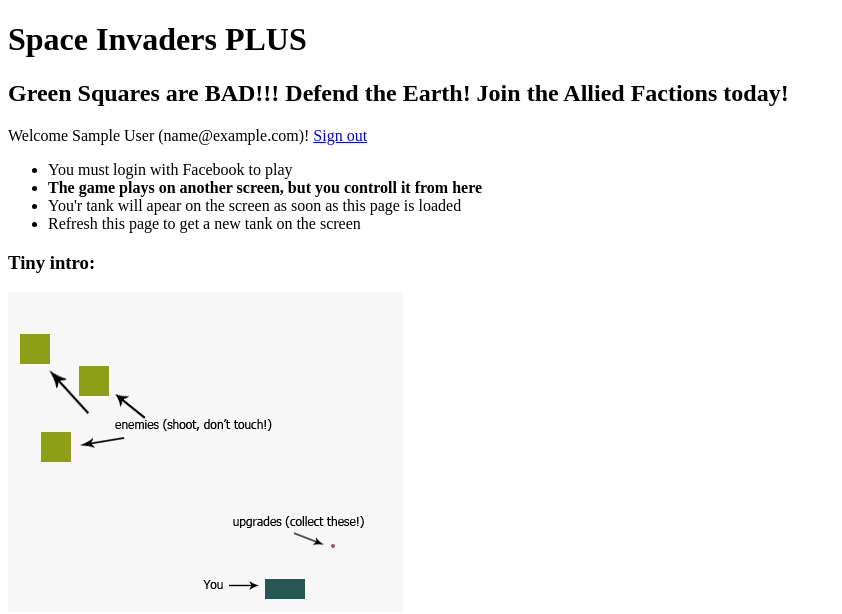
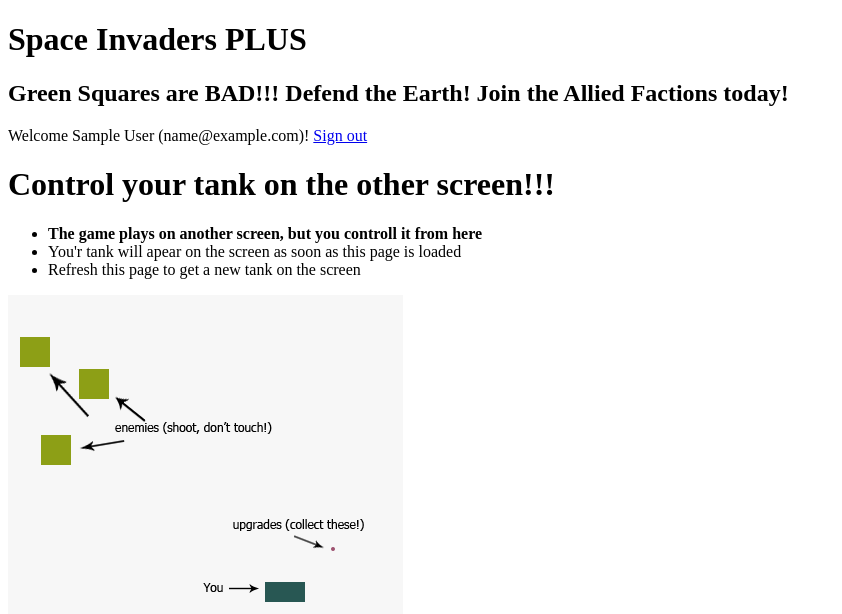
Before and after one commit to jasperkennis/RemoteControll, a Rails app: template app/views/interfaces/show.html.erb in a window 1280 px wide. Shown: the top 614 px of the page, without its empty margins (0-842 px from the left). Run offline with Rails 7, Linux system fonts and the light colour scheme; the template is opened without the code that fills it, so the values that code supplies are empty; the visitor is signed in with stand-in values (Sample User, id 1); parts of the project's set-up code (start-up, migrations or seed data) failed here and were passed over; some libraries are stand-ins or nearby versions.

Commit message:
Added some more explanaition

```diff
--- a/app/views/interfaces/show.html.erb
+++ b/app/views/interfaces/show.html.erb
@@ -19,14 +19,14 @@
 
 	<p>Welcome <%= current_user.name %> (<%= current_user.email %>)! <%= link_to "Sign out", destroy_user_session_path, :method => :delete %></p>
 
+	<h1>Control your tank on the other screen!!!</h1>
+
 	<ul>
-		<li>You must login with Facebook to play</li>
 		<li><b>The game plays on another screen, but you controll it from here</b></li>
 		<li>You'r tank will apear on the screen as soon as this page is loaded</li>
 		<li>Refresh this page to get a new tank on the screen</li>
 	</ul>
 
-	<h3>Tiny intro:</h3>
 	<img src="/images/explanation.png">
 
 	<h3>What's Space Invaders PLUS?</h3>
@@ -43,6 +43,9 @@
 	<p>Use only one Big Screen at a time. If there are multiple Big Screens, members of the Allied Factions will show up on all Big Screens, causing major confusion!</p>
 
 <% else %>
+
+	<p>Please use <b>Google Chrome</b> for the best result!</p>
+
 	<p><%= link_to "Login with Facebook to play!", user_omniauth_authorize_path(:facebook) %></p>
 
 	<ul>
@@ -52,7 +55,6 @@
 		<li>Refresh this page to get a new tank on the screen</li>
 	</ul>
 
-	<h3>Tiny intro:</h3>
 	<img src="/images/explanation.png">
 
 	<h3>What's Space Invaders PLUS?</h3>
--- a/public/stylesheets/all.css
+++ b/public/stylesheets/all.css
@@ -12,6 +12,8 @@
 	width: 400px;
 }
 
+img { display: block; }
+
 h2 {
 	color: #FBA922;
 }
```
